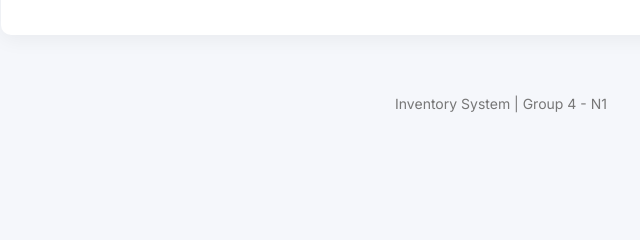
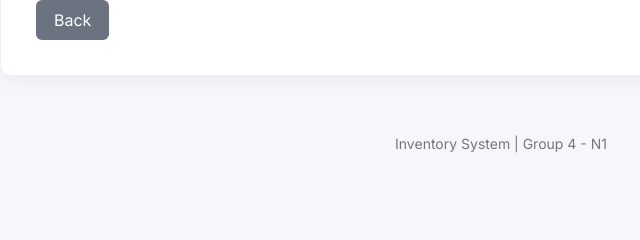
Before and after one commit to kurokabe8/M6X-DjangoForms-BartoloMapuaViceral, a Django app: template M6P-DjangoForms-BartoloMapuaViceral/MyInventoryApp/templates/MyInventoryApp/bottle_list.html in a window 1280 px wide. Shown: the part 235-475 px from the top of the page, without its empty margins (139-779 px from the left). Run offline with Django 3.2, Linux system fonts and the light colour scheme; the template is opened without the code that fills it, so the values that code supplies are empty.

Commit message:
bottle_list.html back button

```diff
--- a/M6P-DjangoForms-BartoloMapuaViceral/MyInventoryApp/templates/MyInventoryApp/bottle_list.html
+++ b/M6P-DjangoForms-BartoloMapuaViceral/MyInventoryApp/templates/MyInventoryApp/bottle_list.html
@@ -40,4 +40,8 @@
     </tbody>
 </table>
 
+<a href="{% url 'view_supplier' %}" class="btn btn-secondary">
+    Back
+</a>
+
 {% endblock %}
```
Also changed, not shown: M6P-DjangoForms-BartoloMapuaViceral/db.sqlite3.
